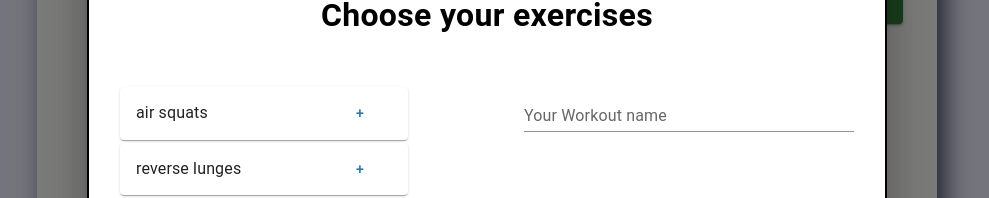
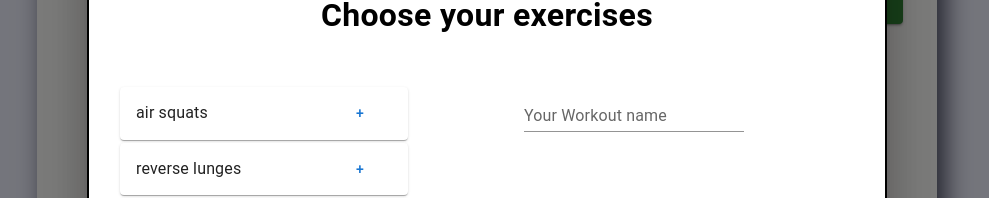
Before and after one commit to cladius6/best-tracker, a Next.js app in the folder frontend/: page /main in a window 1280 px wide. Both pictures are taken after a click on the button "CREATE NEW WORKOUT". Shown: the part 233-431 px from the top of the page, without its empty margins (153-1142 px from the left). Built offline with nearby package versions, Linux system fonts and the light colour scheme.

Commit message:
fix: change input workout name from onSubmit to onChange

```diff
--- a/frontend/pages/components/ChoosenExercisesList.tsx
+++ b/frontend/pages/components/ChoosenExercisesList.tsx
@@ -6,15 +6,11 @@ import {
   Button,
   Box,
   TextField,
-  FormControl,
-  Typography,
 } from "@mui/material";
 import SaveIcon from "@mui/icons-material/Save";
 import { IExerciseWithRepeats } from "../../types/exercises";
 import { MockWorkoutApi } from "../../api/addNewWorkout";
 import { Dispatch, SetStateAction, useState } from "react";
-import { useFormik } from "formik";
-import * as Yup from "yup";
 
 interface ChoosenExercisesListProp {
   choosenExercises: IExerciseWithRepeats[];
@@ -30,19 +26,6 @@ export const ChoosenExercisesList = ({
   setChoosenExercises,
 }: ChoosenExercisesListProp) => {
   const [workoutName, setWorkoutName] = useState("");
-  // const [displayInput, setDisplayInput] = useState("block");
-
-  const formik = useFormik({
-    initialValues: {
-      workoutName: "",
-    },
-    onSubmit: (values) => {
-      setWorkoutName(values.workoutName);
-    },
-    validationSchema: Yup.object({
-      workoutName: Yup.string().required("Required"),
-    }),
-  });
 
   const saveWorkout = async (choosenExercises: IExerciseWithRepeats[]) => {
     const workout = await new MockWorkoutApi().add({
@@ -55,29 +38,20 @@ export const ChoosenExercisesList = ({
     setChoosenExercises([]);
   };
 
+  const handleChange = (e: React.ChangeEvent<HTMLInputElement>) => {
+    setWorkoutName(e.target.value);
+  };
+
   return (
     <List
       sx={{
-        width: "100%",
+        width: "80%",
         maxWidth: 360,
         bgcolor: "background.paper",
         margin: "0 auto",
       }}
     >
-      <FormControl
-        component="form"
-        autoComplete="off"
-        sx={{
-          width: "100%",
-          flexDirection: "row",
-          justifyContent: "center",
-          alignItems: "center",
-        }}
-        onSubmit={formik.handleSubmit}
-      >
-        {workoutName === "" ? (
       <TextField
-            fullWidth
         size="small"
         sx={{
           marginBottom: "1rem",
@@ -88,29 +62,16 @@ export const ChoosenExercisesList = ({
         type="text"
         label="Your Workout name"
         variant="standard"
-            value={formik.values.workoutName}
-            onChange={formik.handleChange}
-            onBlur={formik.handleBlur}
-            error={
-              formik.touched.workoutName && Boolean(formik.errors.workoutName)
-            }
-            helperText={formik.touched.workoutName && formik.errors.workoutName}
+        value={workoutName}
+        onChange={(e: React.ChangeEvent<HTMLInputElement>) => handleChange(e)}
       />
-        ) : (
-          <Typography
-            sx={{ fontWeight: "bold", fontSize: "20px", marginBottom: "10px" }}
-          >
-            {workoutName}
-          </Typography>
-        )}
-      </FormControl>
       {choosenExercises.map((exercise) => (
         <>
           <Paper
             sx={{
               width: "80%",
               backgroundColor: "#2e7d32",
-              justifyContent:"center"
+              justifyContent: "center",
             }}
           >
             <ListItem key={exercise.id} sx={{ marginBottom: "3px" }}>
```
Lines whose indentation alone changed are shown as unchanged.
